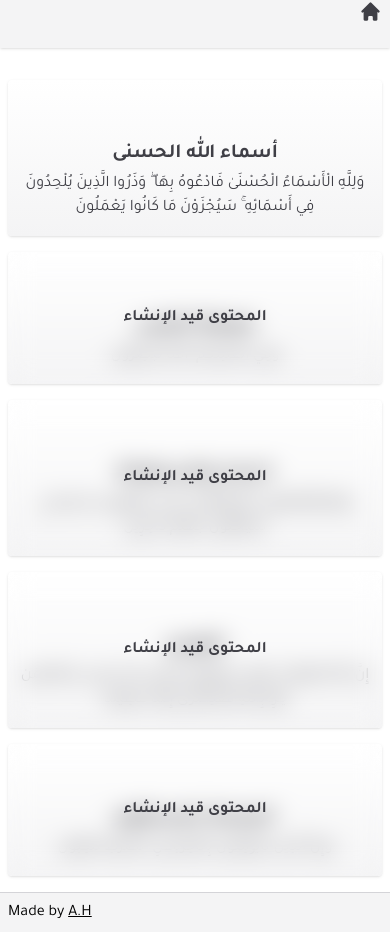
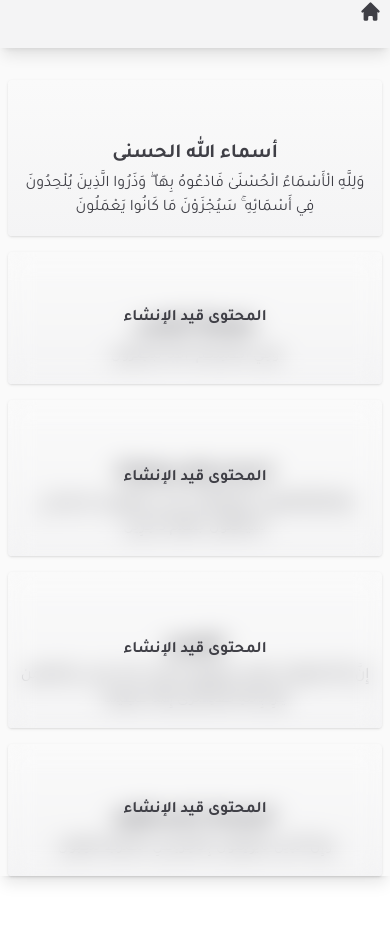
Before and after one commit to Ali-Hussein-dev/safwat-almaerifa, a Next.js app: page / in a window 390 px wide. Built offline with nearby package versions, Linux system fonts and the light colour scheme; what tailwind-custom-utilities would draw is missing.

Commit message:
feat: tiny UI changes

```diff
--- a/src/app/layout.tsx
+++ b/src/app/layout.tsx
@@ -12,7 +12,7 @@ const fontFamily = Tajawal({
 const Footer = () => {
   return (
     <div
-      className="mx-auto h-10 w-full border-t border-zinc-300 bg-zinc-100 px-2 py-2 flex-row-center"
+      className="flex-row-center sticky bottom-0 -z-10 mx-auto h-14 w-full border-t border-zinc-300 bg-zinc-700 px-2 py-2 text-zinc-100"
       dir="ltr"
     >
       <div className="max-w-3xl">
@@ -33,17 +33,17 @@ export default function RootLayout({
   return (
     <html lang="ar" dir="rtl" className={fontFamily.className}>
       <body className="scroll-smooth antialiased">
-        <main className="mx-auto flex min-h-screen flex-col justify-between gap-4">
-          <header className="h-12 w-full bg-zinc-100 shadow ">
-            <div className="mx-auto h-12 w-full max-w-3xl px-2 font-semibold text-zinc-700 flex-row-start">
+        <main className="z-10 mx-auto flex min-h-screen flex-col justify-between gap-4 bg-zinc-50 shadow-lg">
+          <header className="h-12 w-full bg-zinc-100 shadow-lg ">
+            <div className="flex-row-start mx-auto h-12 w-full max-w-3xl px-2 font-semibold text-zinc-700">
               <Link href="/">
                 <HiHome size="23" />
               </Link>
             </div>
           </header>
           {children}
-          <Footer />
         </main>
+        <Footer />
       </body>
     </html>
   );
--- a/src/app/names-of-Allah/page.tsx
+++ b/src/app/names-of-Allah/page.tsx
@@ -14,7 +14,7 @@ const NamesOfAllah = async () => {
   const pages = (await getAllPages()).sort((a, b) => +a.slug - +b.slug);
 
   return (
-    <div className="mx-auto w-full max-w-3xl space-y-4 pt-4 md:pt-20">
+    <div className="mx-auto w-full max-w-3xl space-y-4 px-2 pt-4 md:pt-20">
       <div>
         <h1 className="mb-1 text-center text-lg font-extrabold text-zinc-700 sm:text-2xl md:text-4xl">
           {content.h1}
--- a/src/app/page.tsx
+++ b/src/app/page.tsx
@@ -3,9 +3,7 @@ import { Hero } from "@/components/Hero/Hero";
 export default function RootPage() {
   return (
     <div className="relative h-full w-full grow px-2 sm:px-4">
-      <div className="mx-auto max-w-3xl pt-4 md:pt-28">
-        <Hero />
-      </div>
+      <Hero />
     </div>
   );
 }
--- a/src/components/Hero/Hero.tsx
+++ b/src/components/Hero/Hero.tsx
@@ -47,7 +47,7 @@ const Overlay = () => (
 );
 export const Hero = () => {
   return (
-    <section className="">
+    <section className="mx-auto max-w-3xl pt-4 md:pt-28">
       <div className="grid gap-4 text-zinc-700 md:grid-cols-2 md:gap-7">
         {list.map((item, i) => (
           <Link
```
